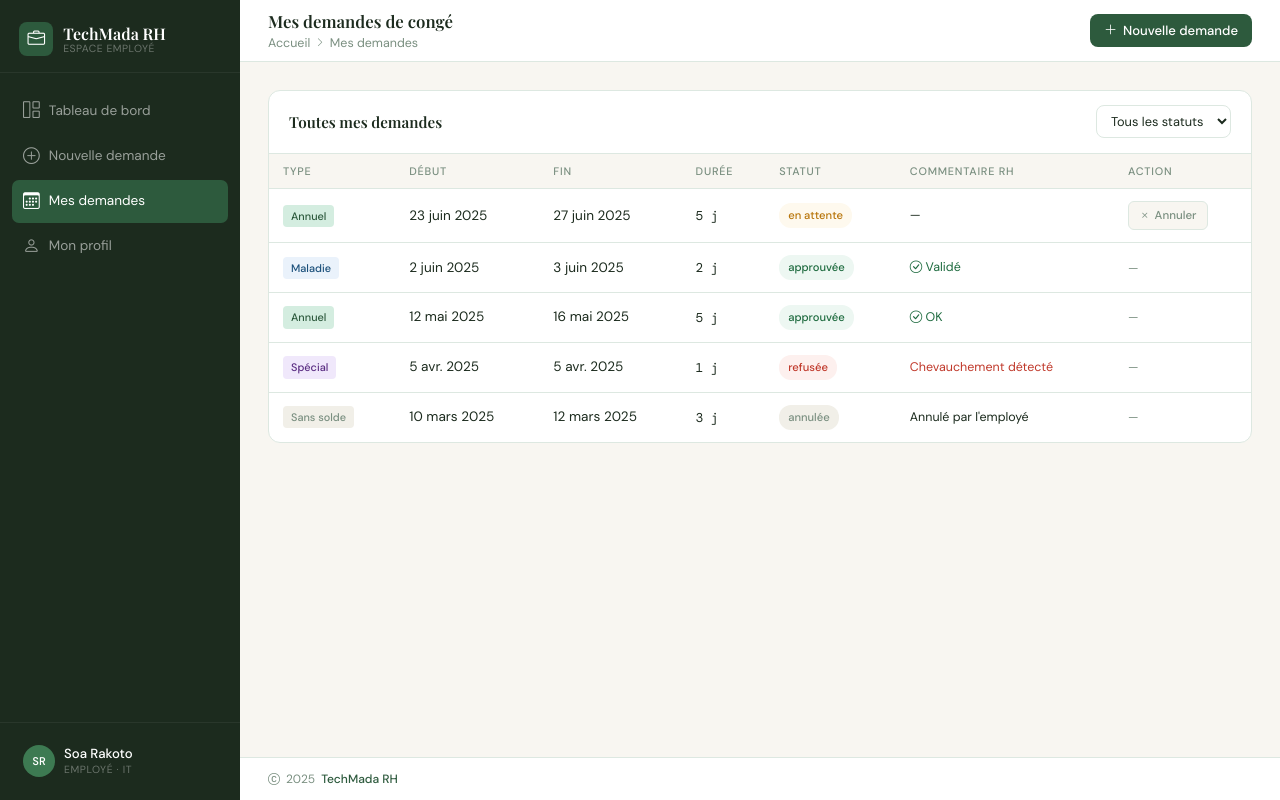
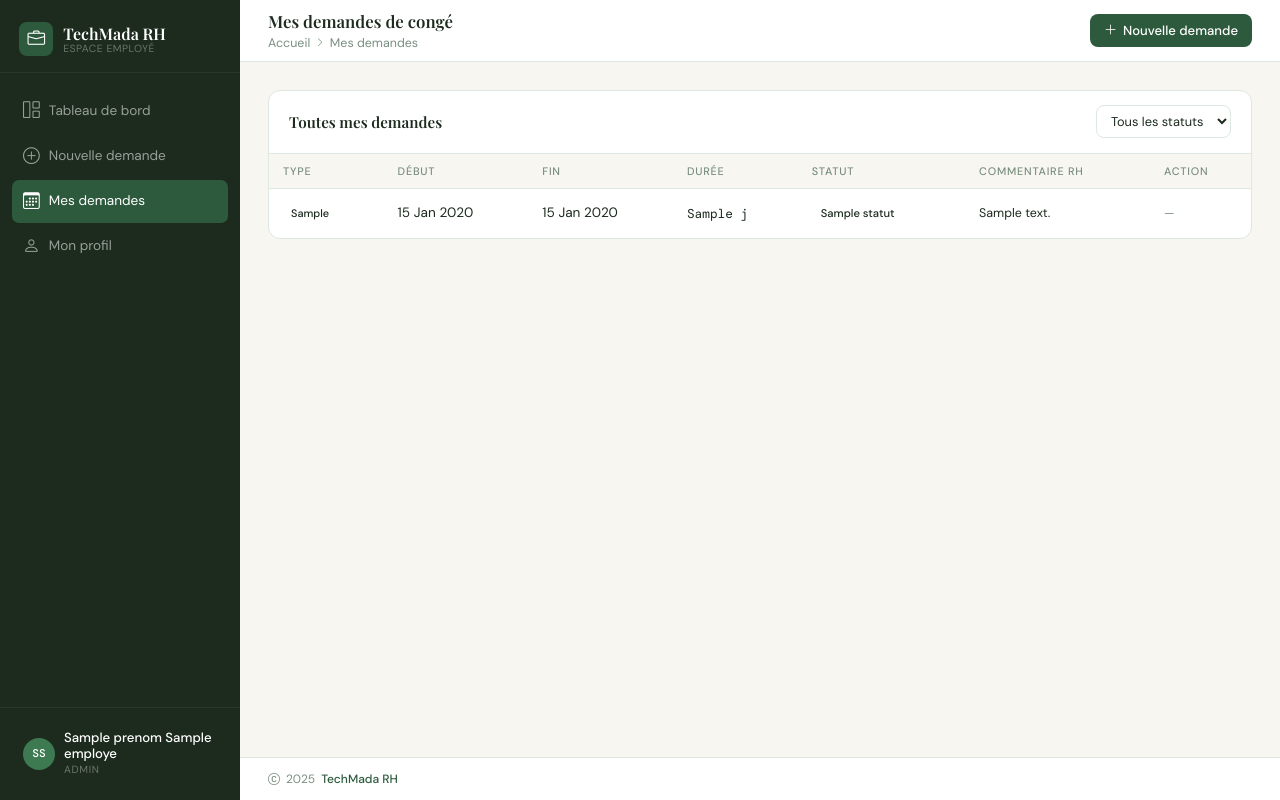
Before and after one commit to Zerx0177013/techMada, a CodeIgniter 4 app: the page made by app/Views/employe/index.php in a window 1280 px wide. Run offline with PHP 8.4 and a stand-in for CodeIgniter, Linux system fonts and the light colour scheme; the template is opened without the code that fills it: most values are stand-ins (such as "Sample title", 1, 10 or a date in 2020); some libraries are stand-ins or nearby versions.

Commit message:
vue dynamique pour les demandes perso

```diff
--- a/app/Views/employe/index.php
+++ b/app/Views/employe/index.php
@@ -10,21 +10,53 @@
             <li><a href="<?= site_url('employe/conges') ?>" class="active"><i class="bi bi-calendar3"></i> Mes demandes</a></li>
             <li><a href="#"><i class="bi bi-person"></i> Mon profil</a></li>
         </ul>
-        <div class="sidebar-user"><div class="s-user-row"><div class="avatar av-green">SR</div><div><div class="user-name">Soa Rakoto</div><div class="user-role">Employé · IT</div></div></div></div>
+        <div class="sidebar-user"><div class="s-user-row"><div class="avatar av-green"><?= substr($employe['prenom'], 0, 1) . substr($employe['nom'], 0, 1) ?></div><div><div class="user-name"><?= esc($employe['prenom'] . ' ' . $employe['nom']) ?></div><div class="user-role"><?= esc(ucfirst($employe['role'])) ?></div></div></div></div>
     </aside>
     <div class="main">
         <div class="topbar"><div><div class="topbar-title">Mes demandes de congé</div><div class="topbar-breadcrumb"><a href="<?= site_url('employe') ?>">Accueil</a> <i class="bi bi-chevron-right" style="font-size:.6rem"></i> Mes demandes</div></div><div class="topbar-actions"><a href="<?= site_url('employe/create') ?>" class="btn-forest" style="padding:7px 14px;font-size:.82rem"><i class="bi bi-plus-lg"></i> Nouvelle demande</a></div></div>
         <div class="content">
             <div class="data-card">
-                <div class="data-card-head"><h3>Toutes mes demandes</h3><div style="display:flex;gap:6px"><select class="f-select" style="font-size:.8rem;padding:6px 10px;width:auto"><option>Tous les statuts</option><option>En attente</option><option>Approuvée</option><option>Refusée</option><option>Annulée</option></select></div></div>
+                <div class="data-card-head">
+                    <h3>Toutes mes demandes</h3>
+                    <div style="display:flex;gap:6px">
+                        <select class="f-select" id="statutFilter" style="font-size:.8rem;padding:6px 10px;width:auto">
+                            <option value="">Tous les statuts</option>
+                            <option value="enAttente">En attente</option>
+                            <option value="approuvee">Approuvée</option>
+                            <option value="refusee">Refusée</option>
+                            <option value="annulee">Annulée</option>
+                        </select>
+                    </div>
+                </div>
                 <table class="tbl">
                     <thead><tr><th>Type</th><th>Début</th><th>Fin</th><th>Durée</th><th>Statut</th><th>Commentaire RH</th><th>Action</th></tr></thead>
-                    <tbody>
-                        <tr><td><span class="type-badge t-annuel">Annuel</span></td><td class="td-muted">23 juin 2025</td><td class="td-muted">27 juin 2025</td><td class="td-mono">5 j</td><td><span class="statut s-attente">en attente</span></td><td class="td-muted" style="font-size:.78rem">—</td><td><button class="btn-sm btn-cancel"><i class="bi bi-x"></i> Annuler</button></td></tr>
-                        <tr><td><span class="type-badge t-maladie">Maladie</span></td><td class="td-muted">2 juin 2025</td><td class="td-muted">3 juin 2025</td><td class="td-mono">2 j</td><td><span class="statut s-approuvee">approuvée</span></td><td style="font-size:.78rem;color:var(--success)"><i class="bi bi-check-circle"></i> Validé</td><td><span class="td-muted" style="font-size:.75rem">—</span></td></tr>
-                        <tr><td><span class="type-badge t-annuel">Annuel</span></td><td class="td-muted">12 mai 2025</td><td class="td-muted">16 mai 2025</td><td class="td-mono">5 j</td><td><span class="statut s-approuvee">approuvée</span></td><td style="font-size:.78rem;color:var(--success)"><i class="bi bi-check-circle"></i> OK</td><td><span class="td-muted" style="font-size:.75rem">—</span></td></tr>
-                        <tr><td><span class="type-badge t-special">Spécial</span></td><td class="td-muted">5 avr. 2025</td><td class="td-muted">5 avr. 2025</td><td class="td-mono">1 j</td><td><span class="statut s-refusee">refusée</span></td><td style="font-size:.78rem;color:var(--danger)">Chevauchement détecté</td><td><span class="td-muted" style="font-size:.75rem">—</span></td></tr>
-                        <tr><td><span class="type-badge t-sans-solde">Sans solde</span></td><td class="td-muted">10 mars 2025</td><td class="td-muted">12 mars 2025</td><td class="td-mono">3 j</td><td><span class="statut s-annulee">annulée</span></td><td class="td-muted" style="font-size:.78rem">Annulé par l'employé</td><td><span class="td-muted" style="font-size:.75rem">—</span></td></tr>
+                    <tbody id="congesTableBody">
+                        <?php foreach($conges as $conge): ?>
+                            <tr>
+                                <td><span class="type-badge t-<?= strtolower(str_replace(' ', '-', $conge['type_libelle'])) ?>"><?= esc($conge['type_libelle']) ?></span></td>
+                                <td class="td-muted"><?= date('d M Y', strtotime($conge['dateDebut'])) ?></td>
+                                <td class="td-muted"><?= date('d M Y', strtotime($conge['dateFin'])) ?></td>
+                                <td class="td-mono"><?= $conge['nbJours'] ?> j</td>
+                                <td><span class="statut s-<?= strtolower($conge['statut']) ?>"><?= esc($conge['statut'] === 'enAttente' ? 'en attente' : $conge['statut']) ?></span></td>
+                                <?php if ($conge['statut'] === 'approuvee'): ?>
+                                    <td style="font-size:.78rem;color:var(--success)"><i class="bi bi-check-circle"></i> <?= esc($conge['commentaireRh'] ?? 'Validé') ?></td>
+                                <?php elseif ($conge['statut'] === 'refusee'): ?>
+                                    <td style="font-size:.78rem;color:var(--danger)"><?= esc($conge['commentaireRh'] ?? 'Refusé') ?></td>
+                                <?php else: ?>
+                                    <td class="td-muted" style="font-size:.78rem"><?= esc($conge['commentaireRh'] ?? '—') ?></td>
+                                <?php endif; ?>
+                                <td>
+                                    <?php if ($conge['statut'] === 'enAttente'): ?>
+                                        <button class="btn-sm btn-cancel"><i class="bi bi-x"></i> Annuler</button>
+                                    <?php else: ?>
+                                        <span class="td-muted" style="font-size:.75rem">—</span>
+                                    <?php endif; ?>
+                                </td>
+                            </tr>
+                        <?php endforeach; ?>
+                        <?php if (empty($conges)): ?>
+                            <tr><td colspan="7" class="td-muted" style="text-align:center">Aucune demande trouvée.</td></tr>
+                        <?php endif; ?>
                     </tbody>
                 </table>
             </div>
@@ -32,4 +64,64 @@
         <div class="footer-app"><i class="bi bi-c-circle"></i> 2025 <span>TechMada RH</span></div>
     </div>
 </div>
+
+<script>
+document.addEventListener('DOMContentLoaded', function() {
+    const filter = document.getElementById('statutFilter');
+    const tbody = document.getElementById('congesTableBody');
+
+    filter.addEventListener('change', function() {
+        const statut = this.value;
+        const url = `<?= site_url('employe/conges') ?>?statut=${encodeURIComponent(statut)}`;
+
+        fetch(url, {
+            headers: {
+                'X-Requested-With': 'XMLHttpRequest'
+            }
+        })
+        .then(response => response.json())
+        .then(data => {
+            tbody.innerHTML = '';
+            if (data.conges.length === 0) {
+                tbody.innerHTML = '<tr><td colspan="7" class="td-muted" style="text-align:center">Aucune demande trouvée.</td></tr>';
+                return;
+            }
+
+            data.conges.forEach(conge => {
+                const badgeClass = 't-' + conge.type_libelle.toLowerCase().replace(/ /g, '-');
+                const statutClass = 's-' + conge.statut.toLowerCase();
+                const displayStatut = conge.statut === 'enAttente' ? 'en attente' : conge.statut;
+
+                let commentHtml = `<td class="td-muted" style="font-size:.78rem">${conge.commentaireRh || '—'}</td>`;
+                if (conge.statut === 'approuvee') {
+                    commentHtml = `<td style="font-size:.78rem;color:var(--success)"><i class="bi bi-check-circle"></i> ${conge.commentaireRh || 'Validé'}</td>`;
+                } else if (conge.statut === 'refusee') {
+                    commentHtml = `<td style="font-size:.78rem;color:var(--danger)">${conge.commentaireRh || 'Refusé'}</td>`;
+                }
+
+                let actionHtml = '<span class="td-muted" style="font-size:.75rem">—</span>';
+                if (conge.statut === 'enAttente') {
+                    actionHtml = '<button class="btn-sm btn-cancel"><i class="bi bi-x"></i> Annuler</button>';
+                }
+
+                const dateDebut = new Date(conge.dateDebut).toLocaleDateString('fr-FR', {day: '2-digit', month: 'short', year: 'numeric'});
+                const dateFin = new Date(conge.dateFin).toLocaleDateString('fr-FR', {day: '2-digit', month: 'short', year: 'numeric'});
+
+                const tr = document.createElement('tr');
+                tr.innerHTML = `
+                    <td><span class="type-badge ${badgeClass}">${conge.type_libelle}</span></td>
+                    <td class="td-muted">${dateDebut}</td>
+                    <td class="td-muted">${dateFin}</td>
+                    <td class="td-mono">${conge.nbJours} j</td>
+                    <td><span class="statut ${statutClass}">${displayStatut}</span></td>
+                    ${commentHtml}
+                    <td>${actionHtml}</td>
+                `;
+                tbody.appendChild(tr);
+            });
+        });
+    });
+});
+</script>
+
 <?= $this->endSection() ?>
```
